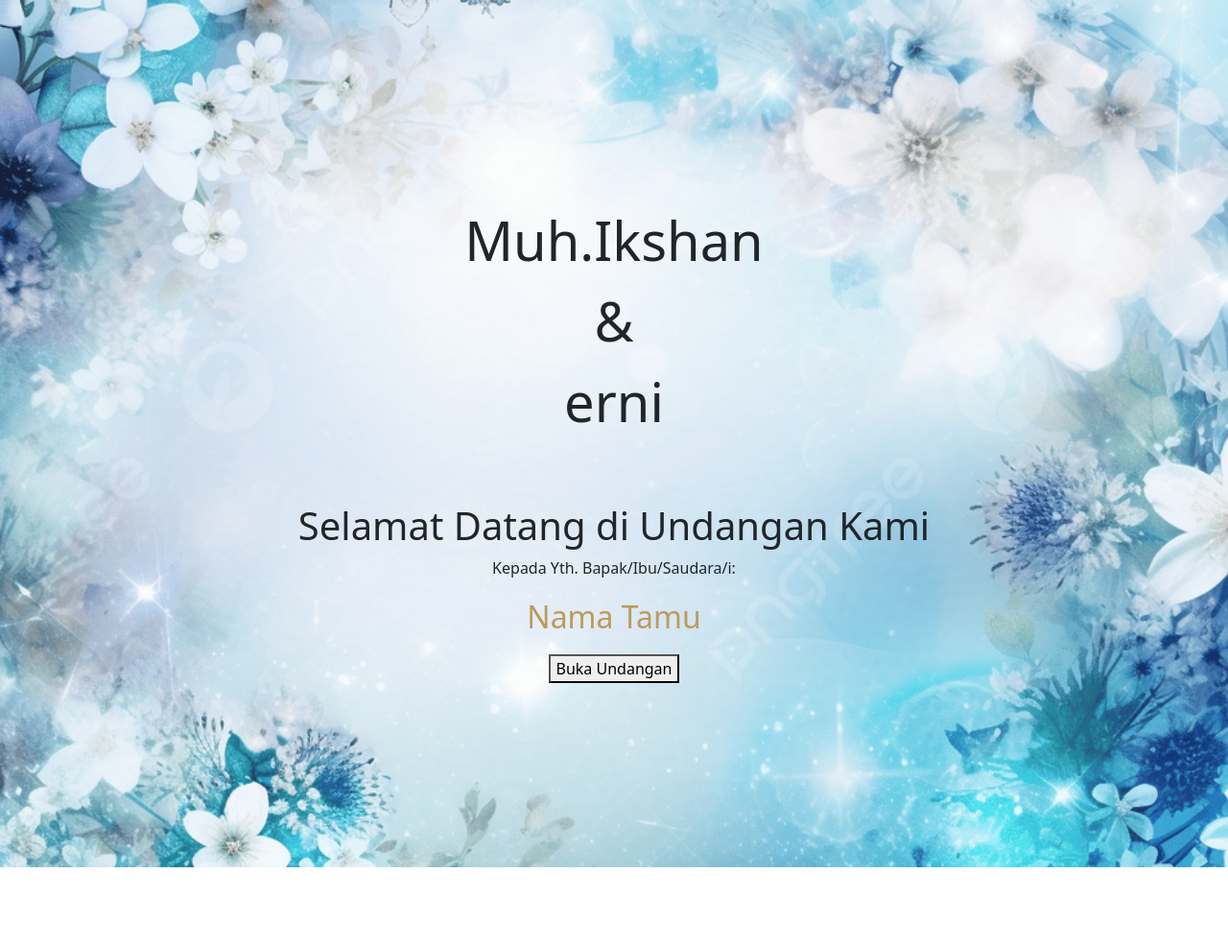
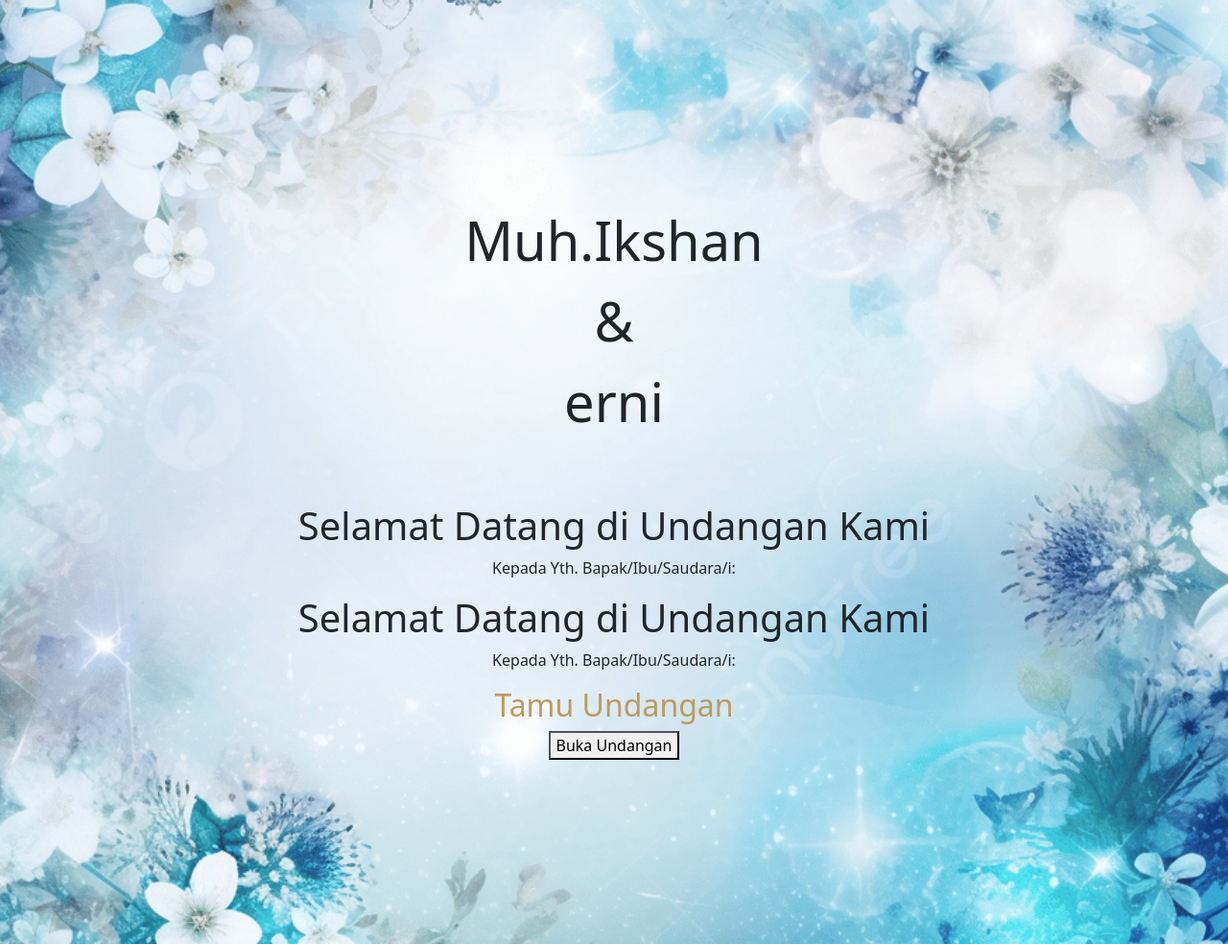
Before and after one commit to yuura295/ikshan_erni, a plain HTML site: page index.html in a window 1280 px wide. Shown: the whole page at 96% size. Before the commit the page ends 904 px from the top, so only its background shows below. Drawn offline with nearby package versions, Linux system fonts and the light colour scheme.

Commit message:
Update index.html

```diff
--- a/index.html
+++ b/index.html
@@ -22,33 +22,39 @@
     <h1>Selamat Datang di Undangan Kami</h1>
     <p>Kepada Yth. Bapak/Ibu/Saudara/i:</p>
 
-    <!-- Bagian Nama Tamu yang Akan Berubah Otomatis -->
-    <h2 id="nama-tamu" style="color: #bd9a5f; margin: 20px 0;">Nama Tamu</h2>
+<div class="cover-screen">
+        <h1>Selamat Datang di Undangan Kami</h1>
+        <p>Kepada Yth. Bapak/Ibu/Saudara/i:</p>
 
-    <button class="btn-buka" onclick="pindahHalaman()">Buka Undangan</button>
-</div>
+        <!-- TEMPAT NAMA TAMU DI HALAMAN PERTAMA -->
+        <h2 id="nama-tamu" style="color: #bd9a5f;">Nama Tamu</h2>
 
+        <!-- Tombol langsung memicu fungsi pindahHalaman() -->
+        <button class="btn-buka" onclick="pindahHalaman()">Buka Undangan</button>
+    </div>
 
-  <script>
+    <script>
+        // 1. Fungsi Menangkap Nama dari URL (?to=Nama+Tamu)
+        function tampilkanNamaTamu() {
+            const urlParams = new URLSearchParams(window.location.search);
+            let nama = urlParams.get('to');
 
-    function pindahHalaman() {
-    // 1. Ambil parameter URL yang ada di halaman saat ini
-    const urlParams = new URLSearchParams(window.location.search);
-    const namaTamu = urlParams.get('to');
+            if (nama) {
+                nama = decodeURIComponent(nama);
+                document.getElementById("nama-tamu").innerText = nama;
+            } else {
+                document.getElementById("nama-tamu").innerText = "Tamu Undangan";
+            }
+        }
 
-    // 2. Tentukan nama file HTML tujuan Anda (misal: undangan.html)
-    const halamanTujuan = "isi.html";
+        // 2. Fungsi Pindah ke Halaman Kedua (Langsung tanpa mengoper nama lagi)
+        function pindahHalaman() {
+            window.location.href = "undangan.html";
+        }
 
-    // 3. Jika ada nama tamunya, oper nama tersebut ke halaman berikutnya
-    if (namaTamu) {
-        window.location.href = halamanTujuan + "?to=" + encodeURIComponent(namaTamu);
-    } else {
-        // Jika dibuka tanpa nama, langsung pindah saja
-        window.location.href = halamanTujuan;
-    }
-}
-
-  </script>
+        // Jalankan pencarian nama saat halaman selesai dimuat
+        window.addEventListener("DOMContentLoaded", tampilkanNamaTamu);
+    </script>
 
 
   </body>
```
